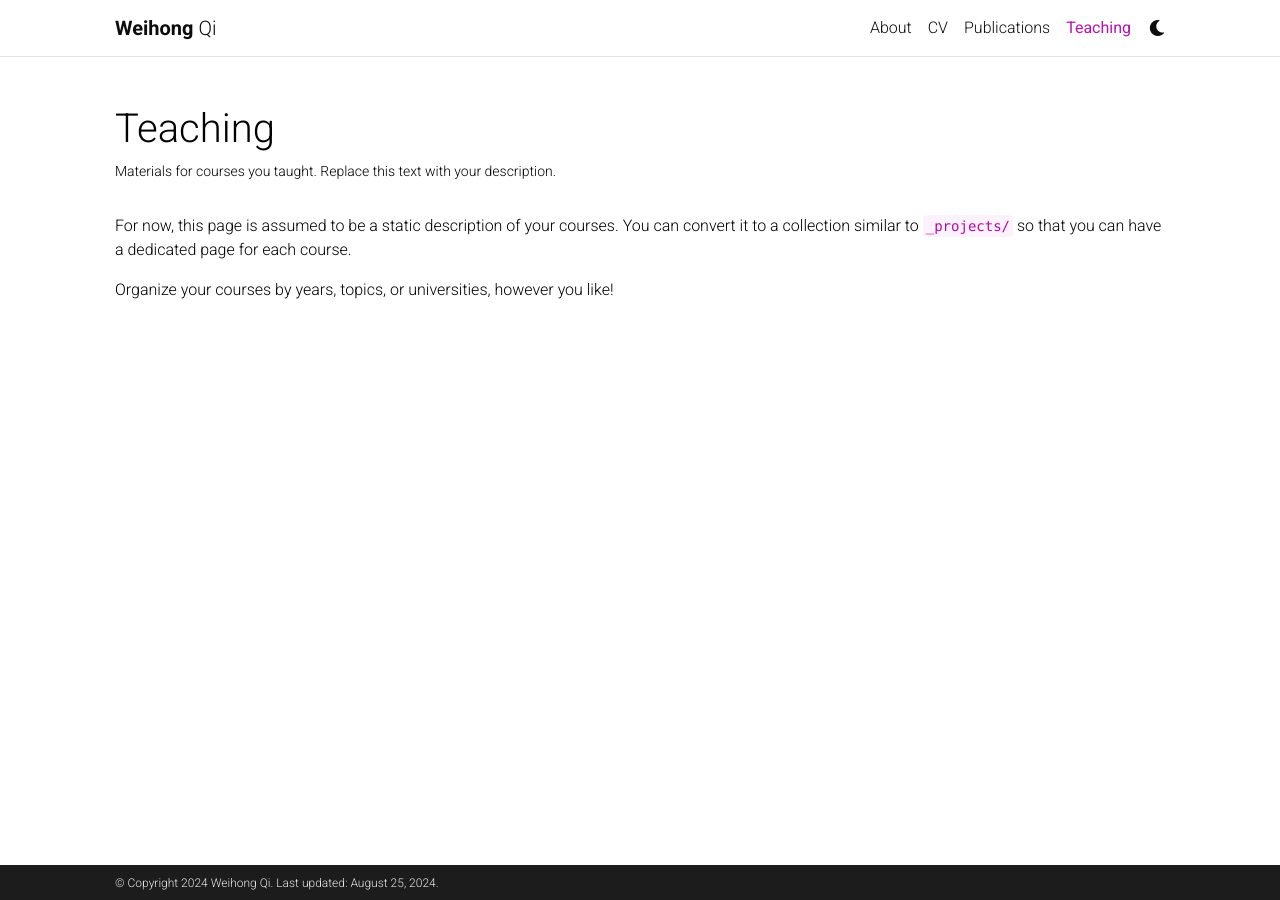
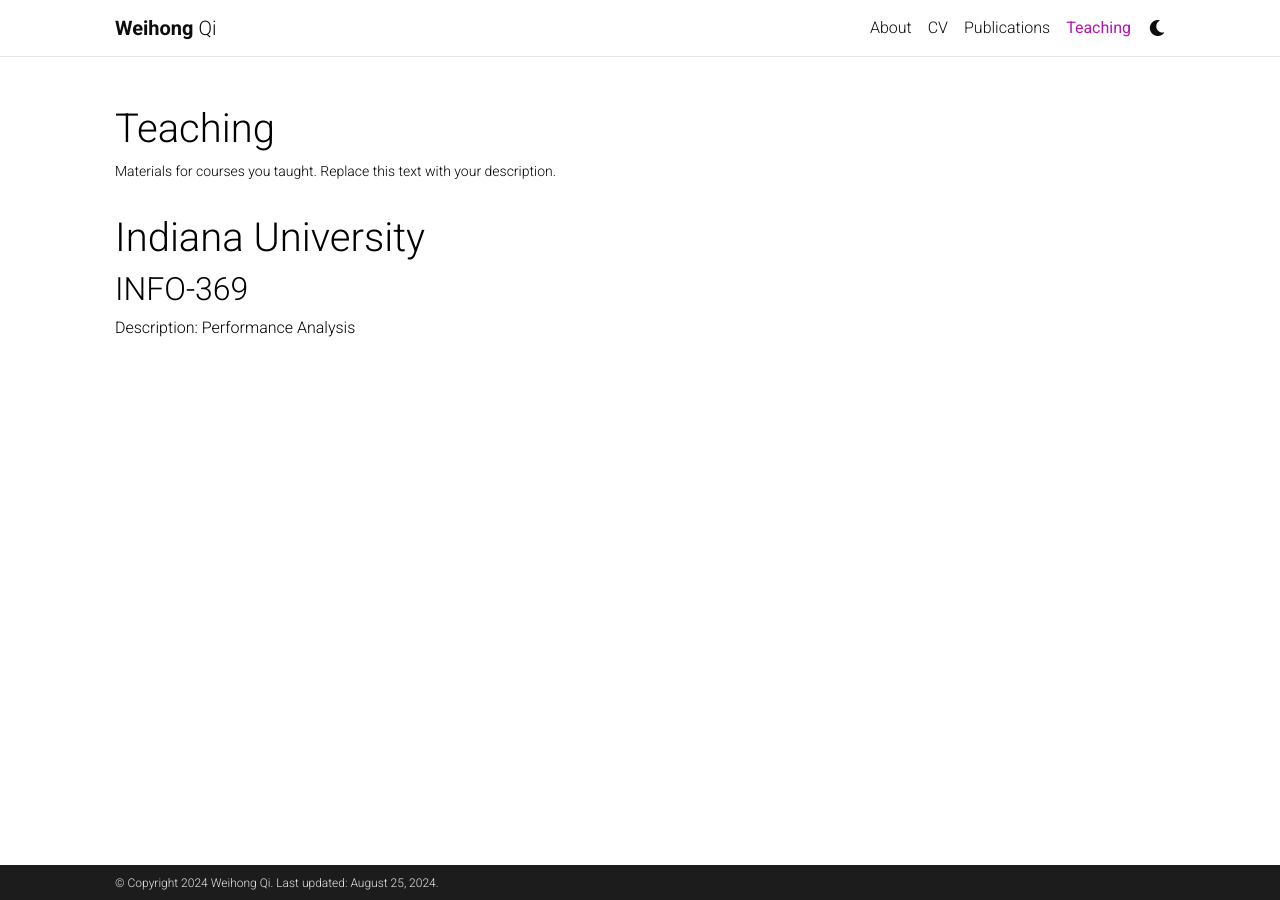
Before and after one commit to WeihongQ/weihongq.github.io, a Jekyll site: the page built from _pages/teaching.md, in a window 1280 px wide. Built offline with Jekyll 4.4.1, drawn with Linux system fonts in a browser that asks for light colours; comment, search, counter and statistics services are not loaded; a style sheet for code colours, icons or effects is not loaded.

Commit message:
test for teaching

```diff
--- a/_pages/teaching.md
+++ b/_pages/teaching.md
@@ -7,6 +7,6 @@ nav: true
 nav_order: 3
 ---
 
-For now, this page is assumed to be a static description of your courses. You can convert it to a collection similar to `_projects/` so that you can have a dedicated page for each course.
-
-Organize your courses by years, topics, or universities, however you like!
+# Indiana University
+## INFO-369
+Description: Performance Analysis
```
Also changed, not shown: _pages/about.md (+1 -1 lines).
